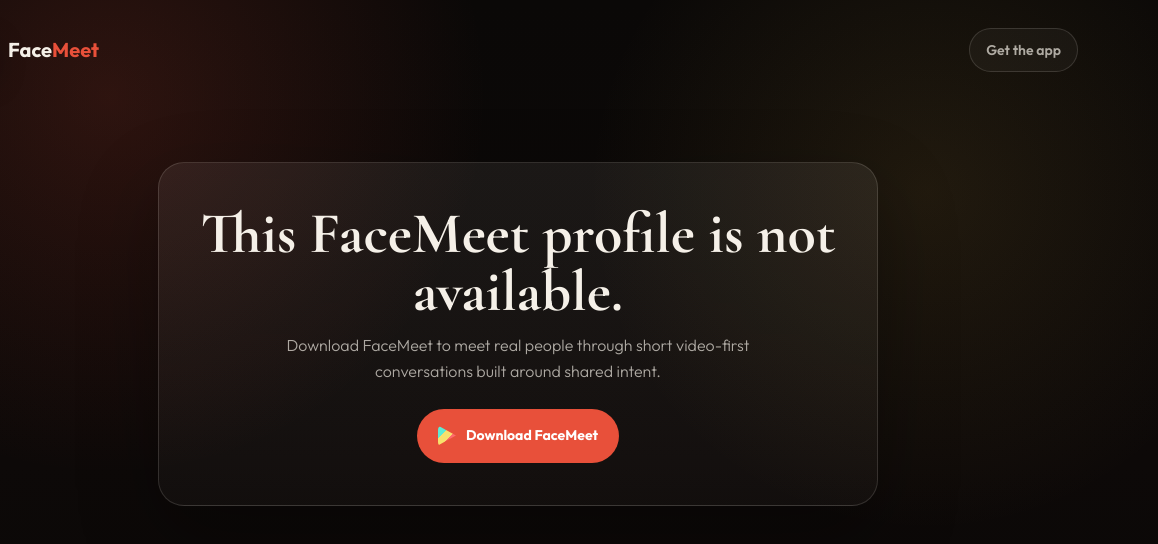
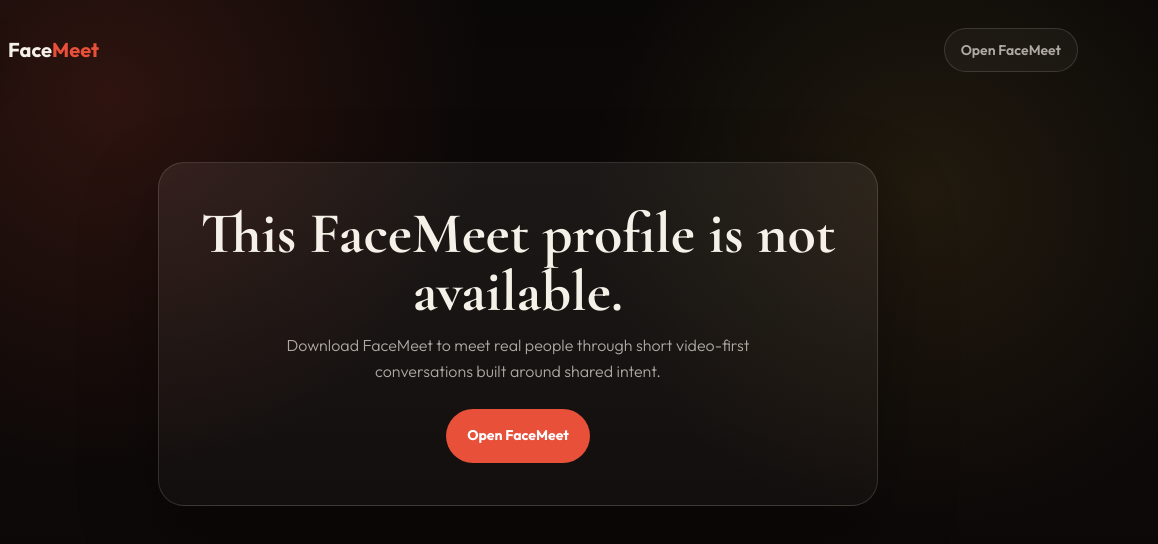
Before and after one commit to connectwithsimeon-hue/facemeet-website, a plain HTML site: page profile.html in a window 1280 px wide. Shown: the full height of the page, 122-1280 px from the left. Drawn offline with nearby package versions, Linux system fonts and the light colour scheme.

Commit message:
Add smart FaceMeet app routing

```diff
--- a/profile.html
+++ b/profile.html
@@ -544,6 +544,7 @@
 const SUPABASE_ANON_KEY = 'eyJhbGciOiJIUzI1NiIsInR5cCI6IkpXVCJ9.eyJpc3MiOiJzdXBhYmFzZSIsInJlZiI6InZiYWlpdnN2amRudHphZmZib3VlIiwicm9sZSI6ImFub24iLCJpYXQiOjE3NzYxODk2NjQsImV4cCI6MjA5MTc2NTY2NH0.ZNzIdnuQXf69nLmo7FafLASNOG6_2m36JZQKCIQzK-w';
 const ANDROID_URL = 'https://play.google.com/store/apps/details?id=com.ononobi.facemeet';
 const OPEN_APP_URL = 'https://app.facemeet.app';
+const IOS_APP_STORE_URL = '';
 const supabaseClient = window.supabase.createClient(SUPABASE_URL, SUPABASE_ANON_KEY, {
   auth: {
     persistSession: false,
@@ -582,6 +583,23 @@
 function setText(id, value) {
   const el = document.getElementById(id);
   if (el) el.textContent = value;
+}
+
+function getFaceMeetJoinUrl(userAgent = (typeof navigator !== 'undefined' ? navigator.userAgent : '')) {
+  const nav = typeof navigator !== 'undefined' ? navigator : { platform: '', maxTouchPoints: 0 };
+  const ua = String(userAgent || '').toLowerCase();
+  const isAndroid = ua.includes('android');
+  const isIOS = /iphone|ipad|ipod/.test(ua)
+    || (nav.platform === 'MacIntel' && nav.maxTouchPoints > 1);
+  if (isAndroid) return ANDROID_URL;
+  if (isIOS && IOS_APP_STORE_URL) return IOS_APP_STORE_URL;
+  return OPEN_APP_URL;
+}
+
+function getFaceMeetCtaLabel(userAgent = (typeof navigator !== 'undefined' ? navigator.userAgent : '')) {
+  const ua = String(userAgent || '').toLowerCase();
+  if (ua.includes('android')) return 'Get FaceMeet on Google Play';
+  return 'Open FaceMeet';
 }
 
 function parseProfileSlug() {
@@ -727,11 +745,26 @@
     document.getElementById(id)?.addEventListener('click', () => trackProfileEvent(eventType));
   });
 
+  const joinUrl = getFaceMeetJoinUrl();
+  const primaryLabel = getFaceMeetCtaLabel();
   const openApp = document.getElementById('open-app-link');
-  if (openApp) openApp.href = OPEN_APP_URL;
-  ['android-link', 'nav-android-link', 'fallback-android-link'].forEach(id => {
+  if (openApp) {
+    openApp.href = joinUrl;
+    openApp.textContent = primaryLabel;
+  }
+  ['nav-android-link', 'fallback-android-link'].forEach(id => {
     const el = document.getElementById(id);
-    if (el) el.href = ANDROID_URL;
+    if (el) {
+      el.href = joinUrl;
+      el.textContent = primaryLabel;
+    }
+  });
+  ['android-link'].forEach(id => {
+    const el = document.getElementById(id);
+    if (el) {
+      el.href = joinUrl;
+      el.lastChild.textContent = primaryLabel === 'Get FaceMeet on Google Play' ? 'Get on Google Play' : 'Open FaceMeet';
+    }
   });
 
   document.getElementById('copy-link')?.addEventListener('click', async () => {
```
Also changed, not shown: live.html (+44 -7 lines).
